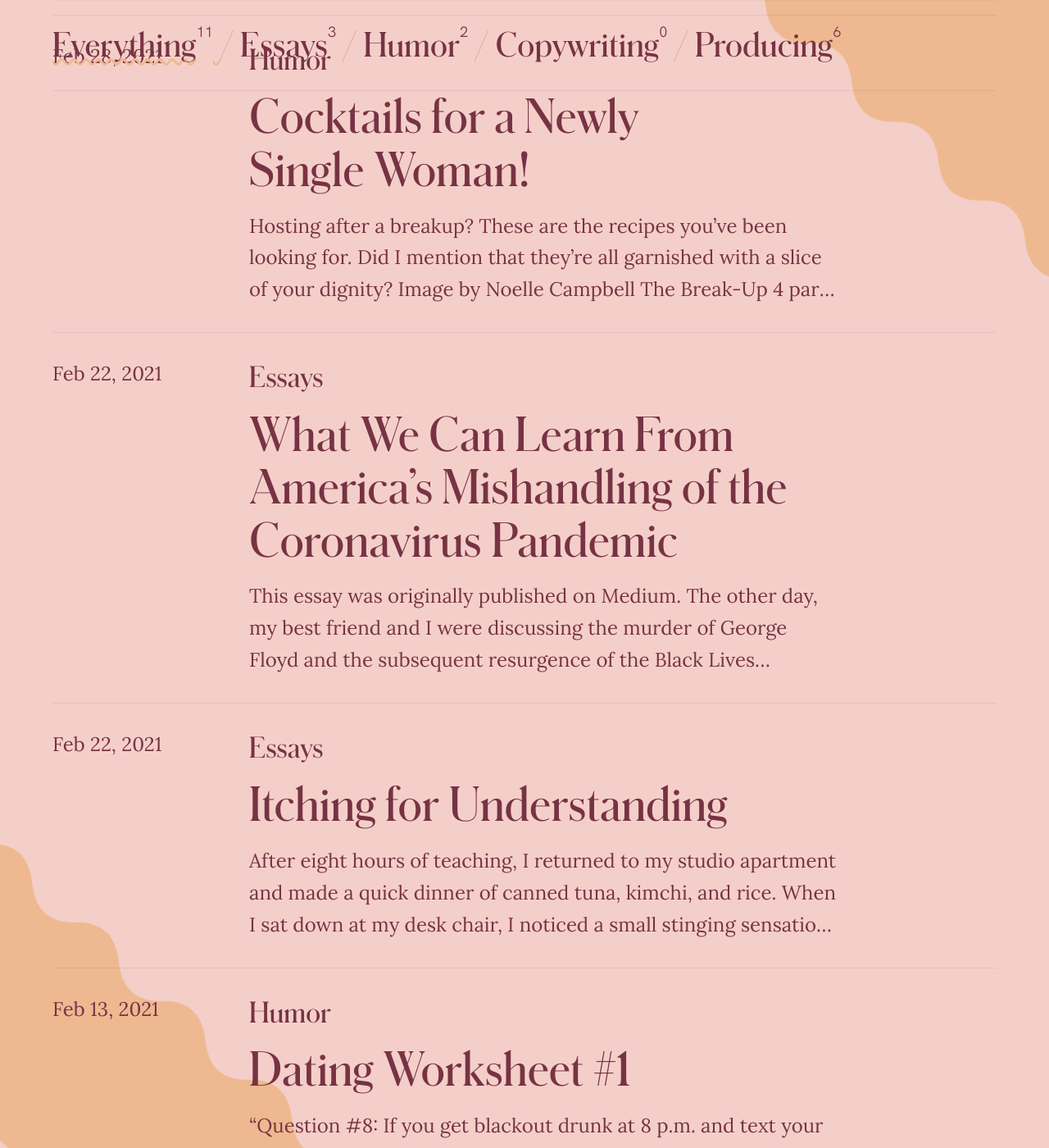
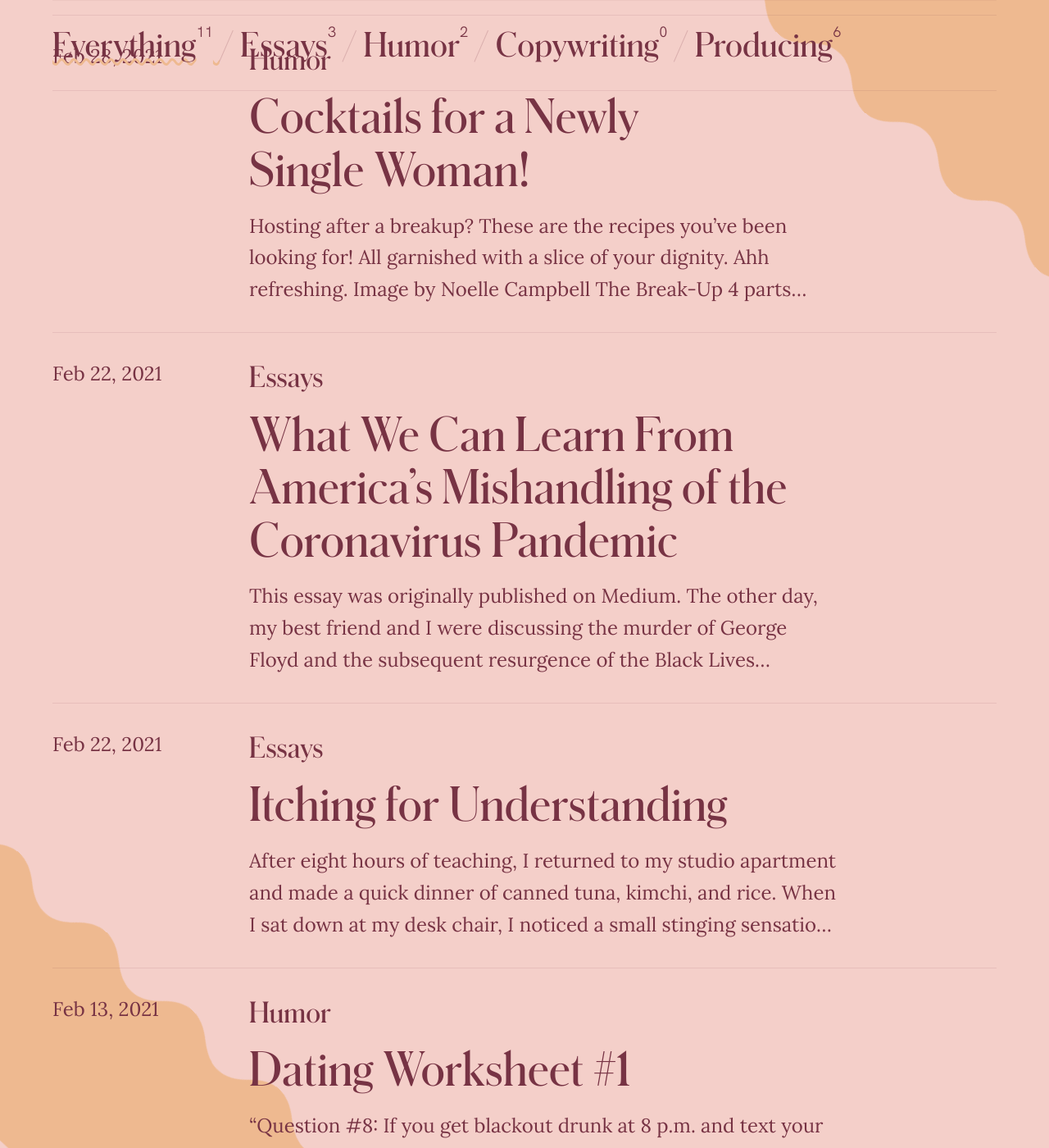
Before and after one commit to smittenn/laa-blog, a Jekyll site: the page built from index.md, in a window 1280 px wide and 1400 px high, scrolled down 2257 px. Shown: the whole window at 82% size. Built offline with Jekyll 4.4.1, drawn with Linux system fonts in a browser that asks for light colours.

Commit message:
Updated Cocktails For A Newly Single Woman

```diff
--- a/_posts/2021-02-28-cocktails-for-a-newly-single-woman.markdown
+++ b/_posts/2021-02-28-cocktails-for-a-newly-single-woman.markdown
@@ -5,7 +5,7 @@ categories:
 - Humor
 ---
 
-Hosting after a breakup? These are the recipes you’ve been looking for. Did I mention that they're all garnished with a slice of your dignity?
+Hosting after a breakup? These are the recipes you’ve been looking for! All garnished with a slice of your dignity. Ahh refreshing.
 
 {% include image.html url="../../../../uploads/cocktails-for-a-newly-single-woman.jpg" description="Image by [Noelle Campbell](https://hellonoelle.co/)" %}
 
```
